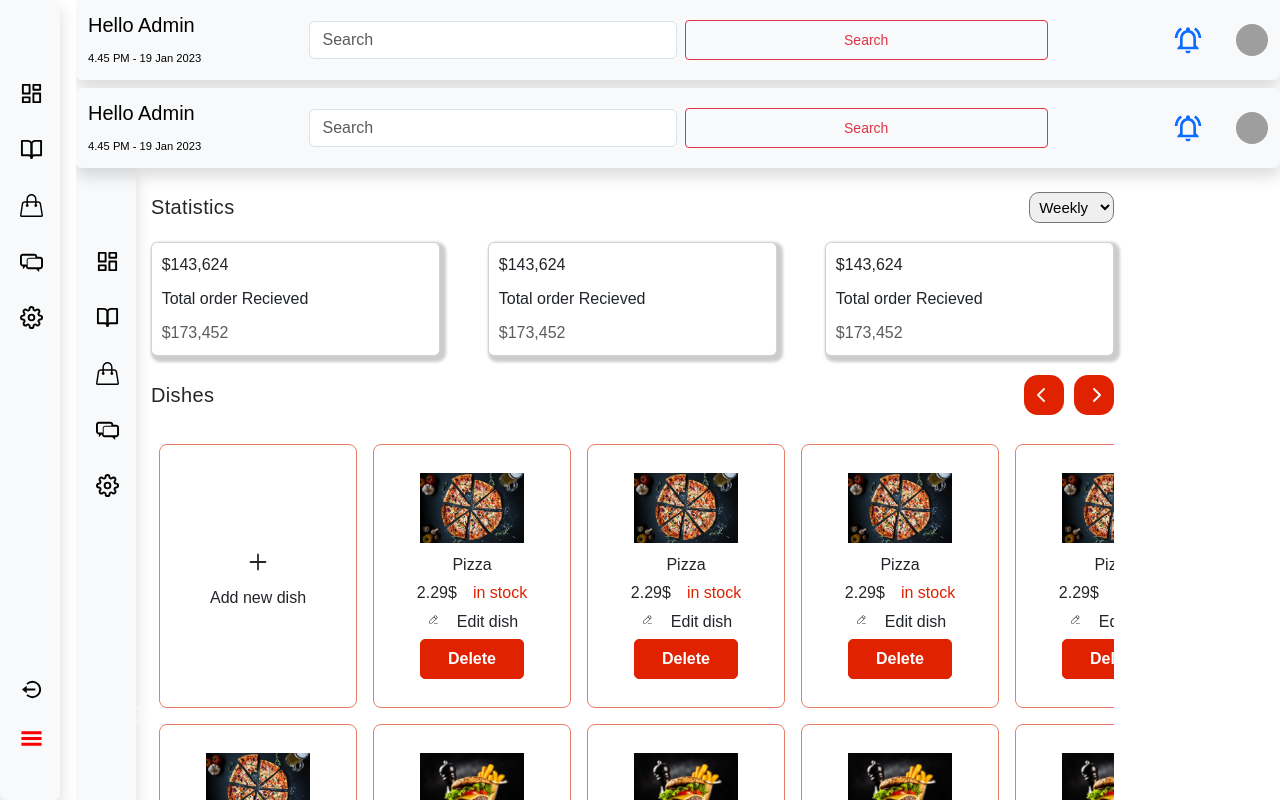
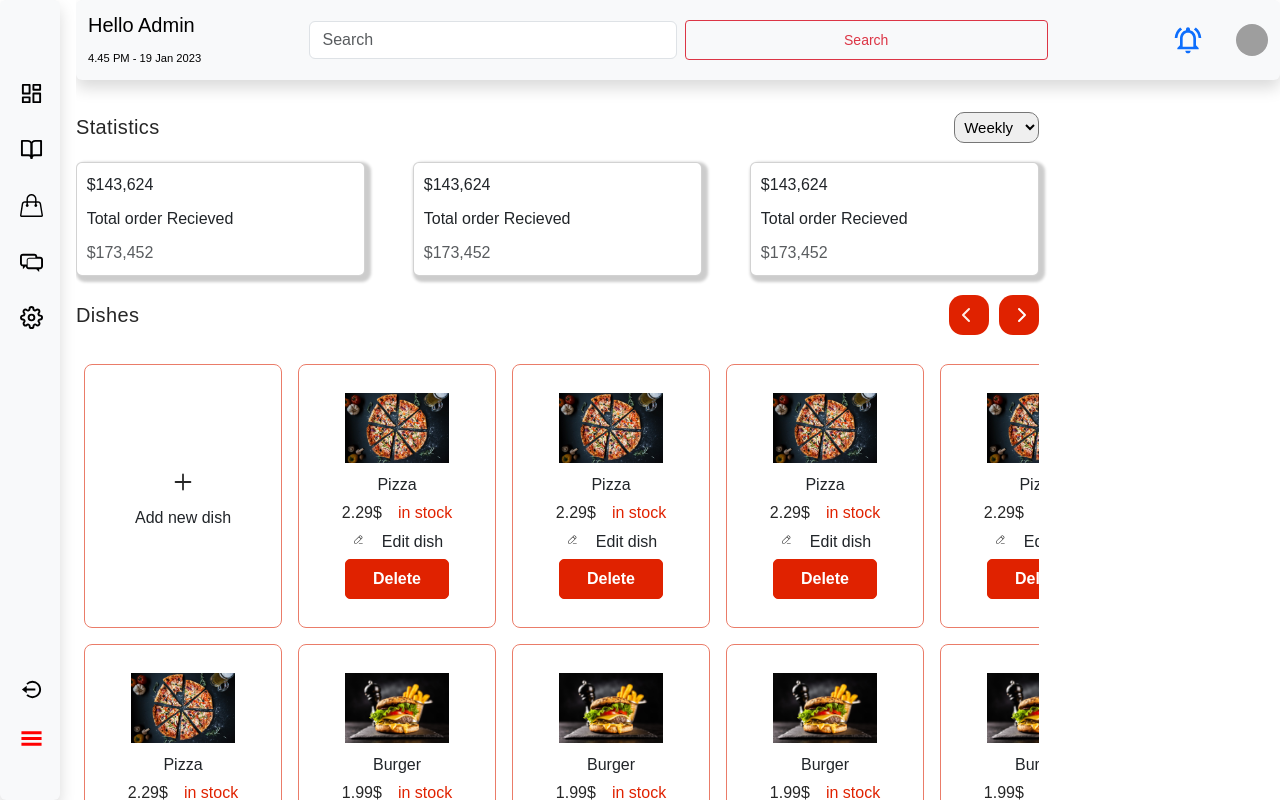
Before and after one commit to rana430/food-app, a React (Create React App) app: page /analystic in a window 1280 px wide. Built offline with nearby package versions, Linux system fonts and the light colour scheme; grey boxes are pictures that could not be loaded.

Commit message:
Analytics

```diff
--- a/src/pages/analytics/Analytics.jsx
+++ b/src/pages/analytics/Analytics.jsx
@@ -475,9 +475,7 @@ export default function Analystic() {
 
   return (
     <>
-      <Navbar />
       <div className="an-contain">
-        <Sidebar />
         {/* <Statistics /> */}
         <ItemsCarousel
           items={Dishes}
```
